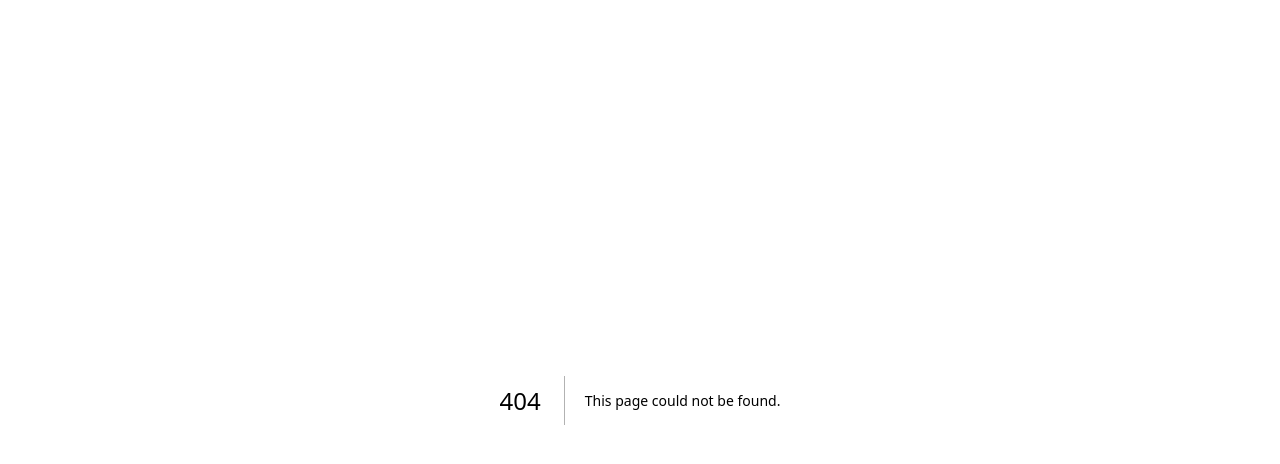
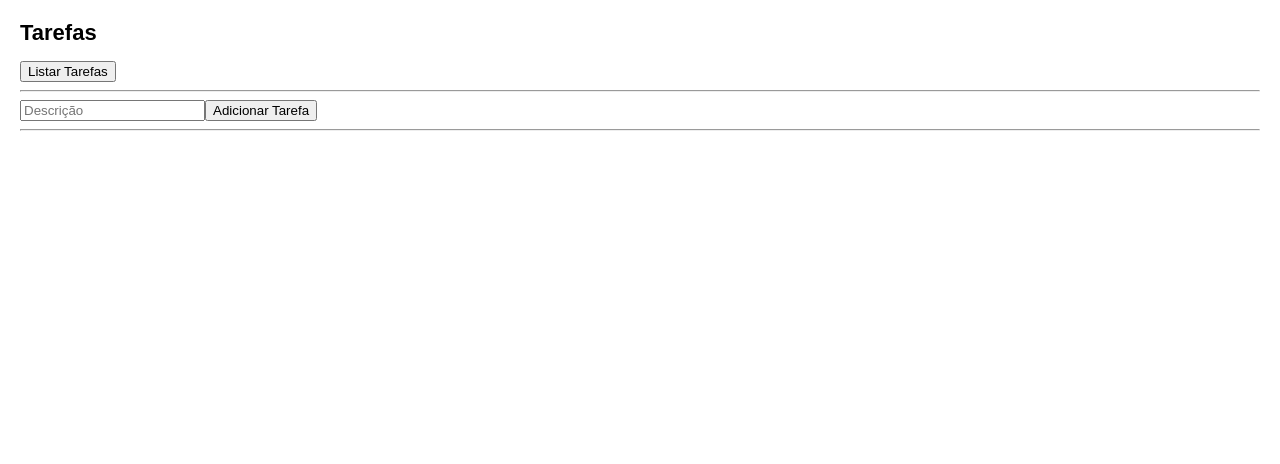
Before and after one commit to marciobueno1/pfe-2025-2, a Next.js app in the folder ex01-next/: page /tarefas in a window 1280 px wide. Before the commit this address had no page. Shown: the top 464 px of the page. Built offline with nearby package versions, Linux system fonts and the light colour scheme.

Commit message:
Conexão com back4app (listar e criar tarefas)

```diff
--- a/ex01-next/app/page.js
+++ b/ex01-next/app/page.js
@@ -11,6 +11,8 @@ import Link from "next/link";
 export default function Home() {
   return (
     <section>
+      <Link href="/tarefas">Tarefas</Link>
+      <hr />
       <Link href="/form">Form</Link>
       <br />
       <GeradorAleatorio />
--- /dev/null
+++ b/ex01-next/app/tarefas/page.js
@@ -0,0 +1,46 @@
+"use client";
+
+import { adicionarTarefa, getTarefas } from "@/back4app";
+import { useState } from "react";
+
+export default function TarefasPage() {
+  const [tarefas, setTarefas] = useState([]);
+  const [descricao, setDescricao] = useState("");
+
+  async function handleListarTarefasClick() {
+    setTarefas(await getTarefas());
+  }
+
+  async function handleAdicionarTarefaClick() {
+    if (descricao.trim() === "") {
+      alert("Descrição inválida");
+      return;
+    }
+    const data = await adicionarTarefa(descricao.trim());
+    setDescricao("");
+    setTarefas(await getTarefas());
+  }
+
+  return (
+    <>
+      <h1>Tarefas</h1>
+      <button onClick={handleListarTarefasClick}>Listar Tarefas</button>
+      <hr />
+      <input
+        type="text"
+        placeholder="Descrição"
+        value={descricao}
+        onChange={(evt) => setDescricao(evt.target.value)}
+      />
+      <button onClick={handleAdicionarTarefaClick}>Adicionar Tarefa</button>
+      <hr />
+      <ol>
+        {tarefas.map((t) => (
+          <li key={t.objectId}>
+            {t.descricao} - {`${t.concluida}`}
+          </li>
+        ))}
+      </ol>
+    </>
+  );
+}
--- /dev/null
+++ b/ex01-next/back4app/index.js
@@ -0,0 +1,31 @@
+import axios from "axios";
+
+export async function getTarefas() {
+  const response = await axios.get(
+    "https://parseapi.back4app.com/classes/Tarefa",
+    {
+      headers: {
+        "X-Parse-Application-Id": "jnYc2snzzFZes5yr1TnS2l0ny7nB1Fyvlj8bq9wZ",
+        "X-Parse-JavaScript-Key": "iDYRd5O3Z2SnyfafWPneaqHiztKFSxFISMGqoBIY",
+      },
+    }
+  );
+  return response.data.results;
+}
+
+export async function adicionarTarefa(descricao) {
+  const response = await axios.post(
+    "https://parseapi.back4app.com/classes/Tarefa",
+    {
+      descricao,
+    },
+    {
+      headers: {
+        "X-Parse-Application-Id": "jnYc2snzzFZes5yr1TnS2l0ny7nB1Fyvlj8bq9wZ",
+        "X-Parse-JavaScript-Key": "iDYRd5O3Z2SnyfafWPneaqHiztKFSxFISMGqoBIY",
+        "Content-Type": "application/json",
+      },
+    }
+  );
+  return response.data;
+}
--- a/ex01-next/package.json
+++ b/ex01-next/package.json
@@ -9,6 +9,7 @@
     "lint": "next lint"
   },
   "dependencies": {
+    "axios": "^1.12.2",
     "next": "15.4.6",
     "react": "19.1.0",
     "react-dom": "19.1.0",
```
Also changed, not shown: 1 other file (tests, documents, lock files or other folders).
